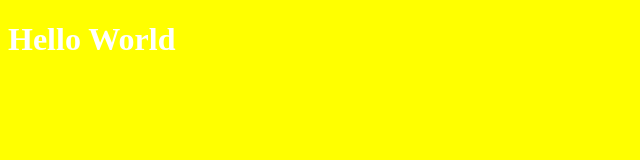
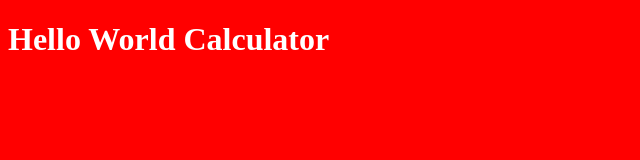
Before and after one commit to danilovIgor773/test-calc, a website built with webpack: page src/index.html in a window 1280 px wide. Shown: the whole page, without its empty margins (0-640 px from the left). Built offline with nearby package versions, Linux system fonts and the light colour scheme.

Commit message:
I have created calc!

```diff
--- a/src/index.html
+++ b/src/index.html
@@ -5,6 +5,6 @@
     <title></title>
   </head>
   <body>
-    <h1>Hello World</h1>
+    <h1>Hello World Calculator</h1>
   </body>
 </html>
--- a/src/index.scss
+++ b/src/index.scss
@@ -1,4 +1,4 @@
 body {
-  background: yellow;
+  background: red;
   color: white;
 }
```
